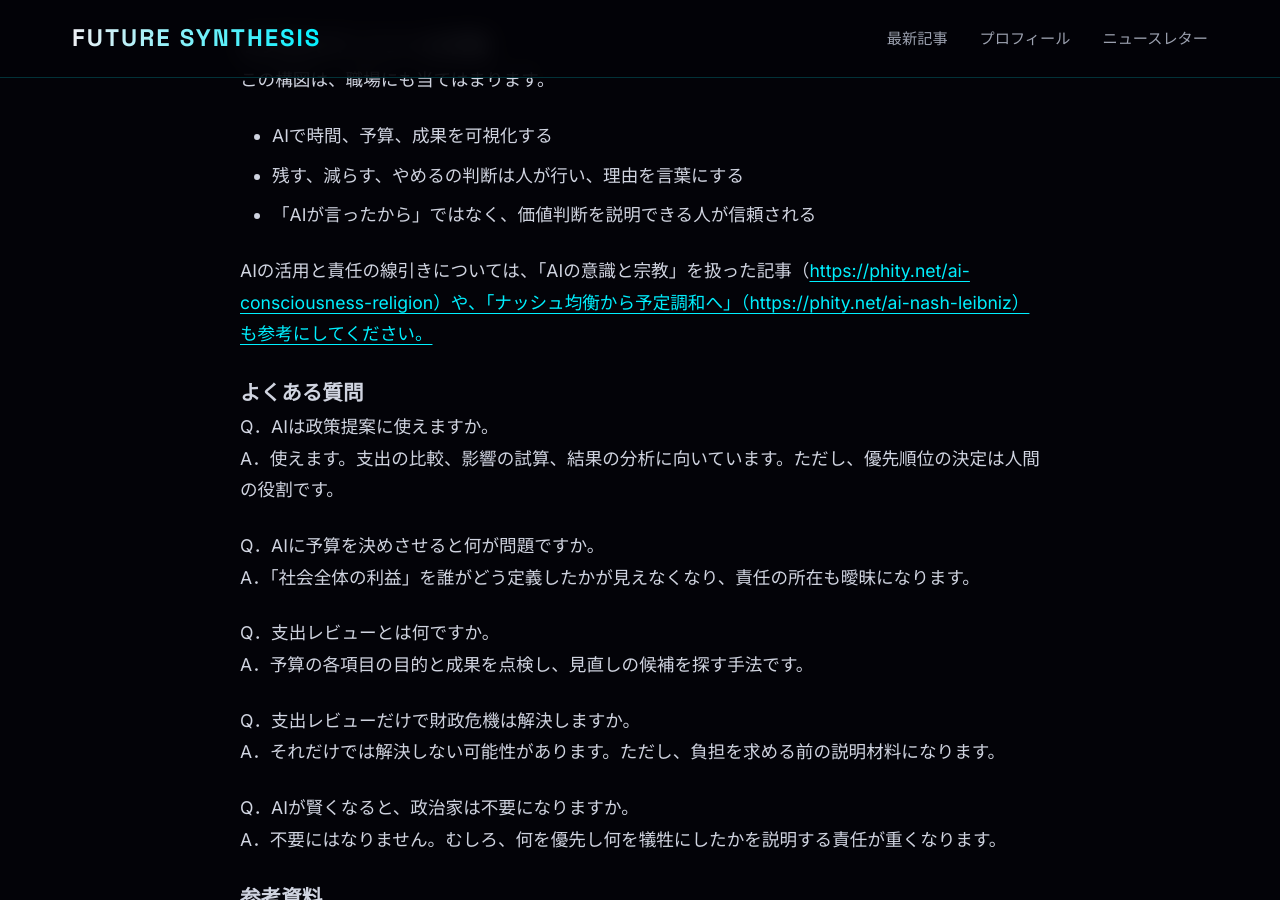
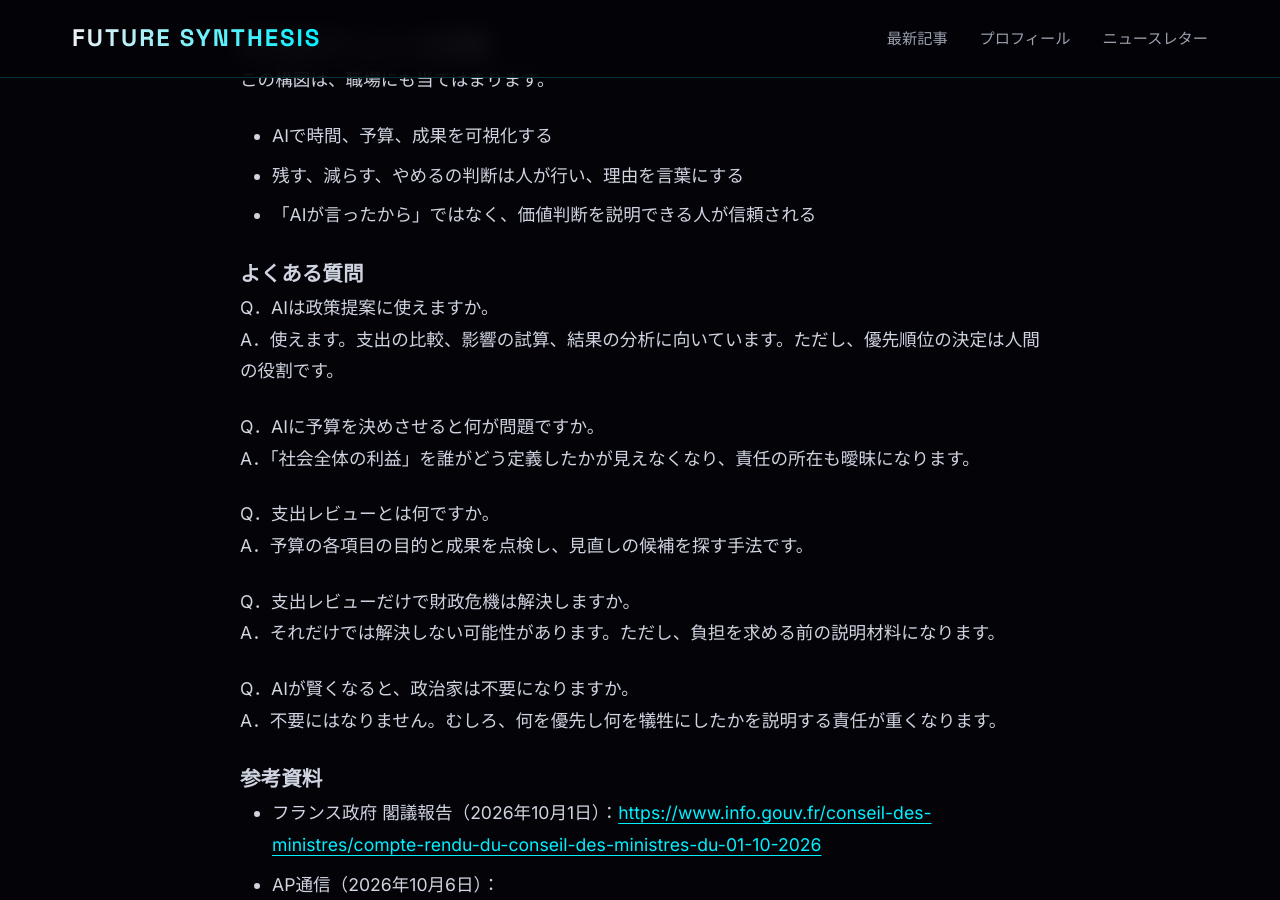
Before and after one commit to phity-j/future_synthesis, a Jekyll site: the page built from _posts/2026-10-09-aiai.md, in a window 1280 px wide and 900 px high, scrolled down 2771 px. Built offline with Jekyll 4.4.1, drawn with Linux system fonts in a browser that asks for light colours; our own code applies the rules of GitHub Pages for plain Markdown files.

Commit message:
Update _posts/2026-10-09-aiai.md (via Pages CMS)

```diff
--- a/_posts/2026-10-09-aiai.md
+++ b/_posts/2026-10-09-aiai.md
@@ -70,8 +70,6 @@ AIの出力は「この政策をとると、こうなる」という結果です
 - 残す、減らす、やめるの判断は人が行い、理由を言葉にする
 - 「AIが言ったから」ではなく、価値判断を説明できる人が信頼される
 
-AIの活用と責任の線引きについては、「AIの意識と宗教」を扱った記事（[https://phity.net/ai-consciousness-religion）や、「ナッシュ均衡から予定調和へ」（https://phity.net/ai-nash-leibniz）も参考にしてください。](https://phity.net/ai-consciousness-religion）や、「ナッシュ均衡から予定調和へ」（https://phity.net/ai-nash-leibniz）も参考にしてください。)
-
 ### よくある質問
 
 Q．AIは政策提案に使えますか。
```
